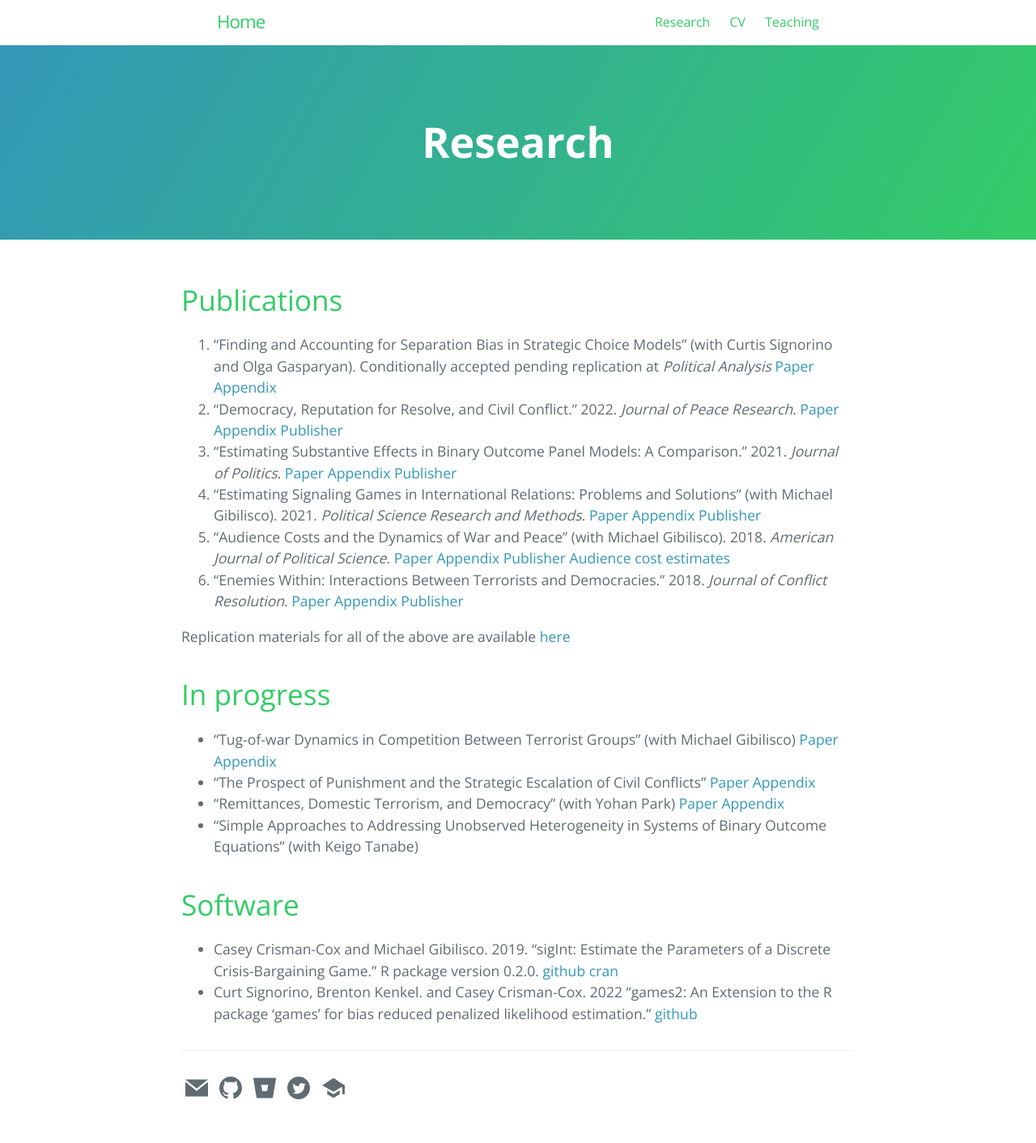
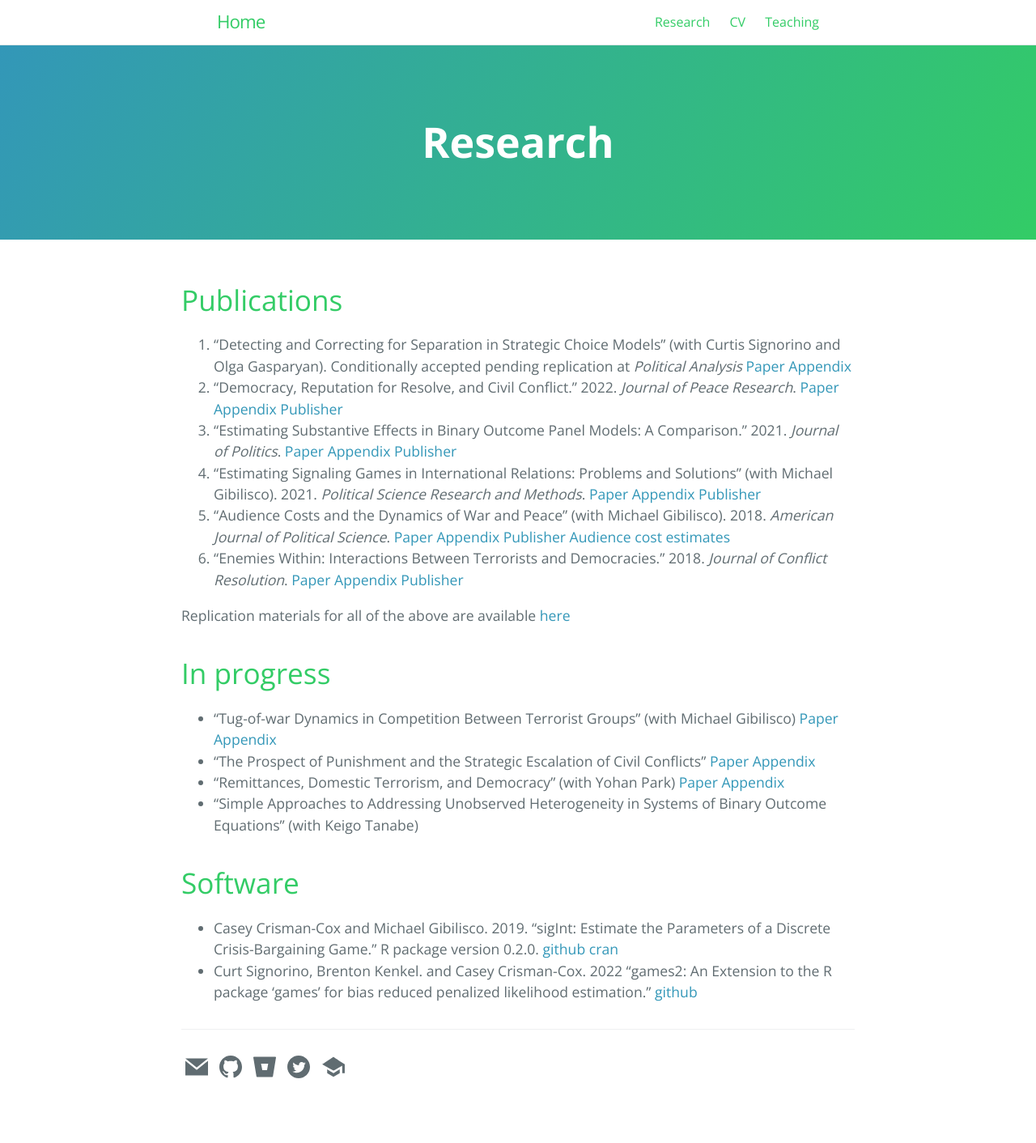
Before and after one commit to ccrismancox/ccrismancox.github.io, a Jekyll site: the page built from research.md, in a window 1280 px wide. Shown: the whole page at 81% size. Built offline with Jekyll 4.4.1, drawn with Linux system fonts in a browser that asks for light colours; comment, search, counter and statistics services are not loaded; after the commit the page ends 1386 px from its top, so only the background shows below that.

Commit message:
fixing the title on Separation paper

```diff
--- a/research.md
+++ b/research.md
@@ -12,7 +12,7 @@ redirect_from:
 
 # Publications
 
-1. "Finding and Accounting for Separation Bias in Strategic Choice Models" (with Curtis Signorino and Olga Gasparyan). Conditionally accepted pending replication at *Political Analysis* [Paper](research/SeparationProject.pdf) [Appendix](research/SeparationAppendix.pdf)
+1. "Detecting and Correcting for Separation in Strategic Choice Models" (with Curtis Signorino and Olga Gasparyan). Conditionally accepted pending replication at *Political Analysis* [Paper](research/SeparationProject.pdf) [Appendix](research/SeparationAppendix.pdf)
 1. "Democracy, Reputation for Resolve, and Civil Conflict." 2022. *Journal of Peace Research*. [Paper](research/CrismanCox_JPR2022.pdf) [Appendix](research/appendixDuration.pdf) [Publisher](https://journals.sagepub.com/doi/full/10.1177/00223433211024697)
 2. "Estimating Substantive Effects in Binary Outcome Panel Models: A Comparison." 2021. *Journal of Politics*.  [Paper](research/CrismanCox_JOP2021.pdf) [Appendix](research/SupplementCRE.pdf) [Publisher](https://www.journals.uchicago.edu/doi/10.1086/709839)
 3. "Estimating Signaling Games in International Relations: Problems and Solutions" (with Michael Gibilisco). 2021. *Political Science Research and Methods*.  [Paper](research/CrismanCox_PSRM2021.pdf) [Appendix](research/SupplementSignalingGames2019.pdf) [Publisher](https://doi.org/10.1017/psrm.2019.58)
```
